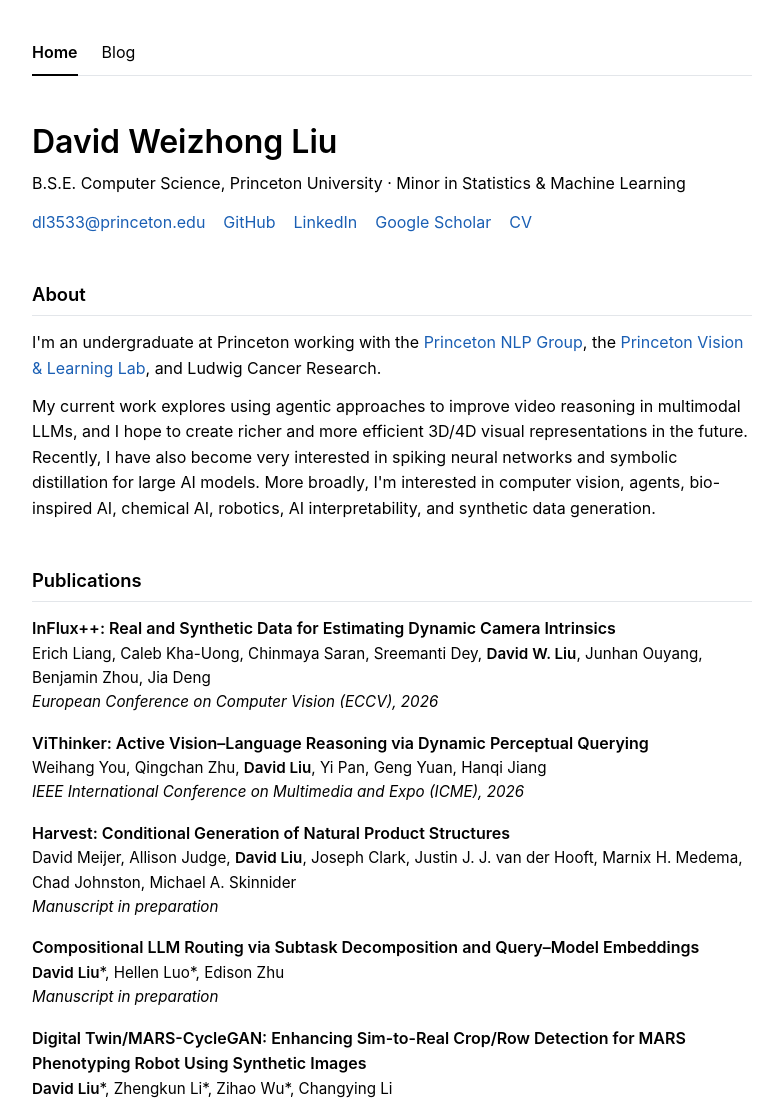
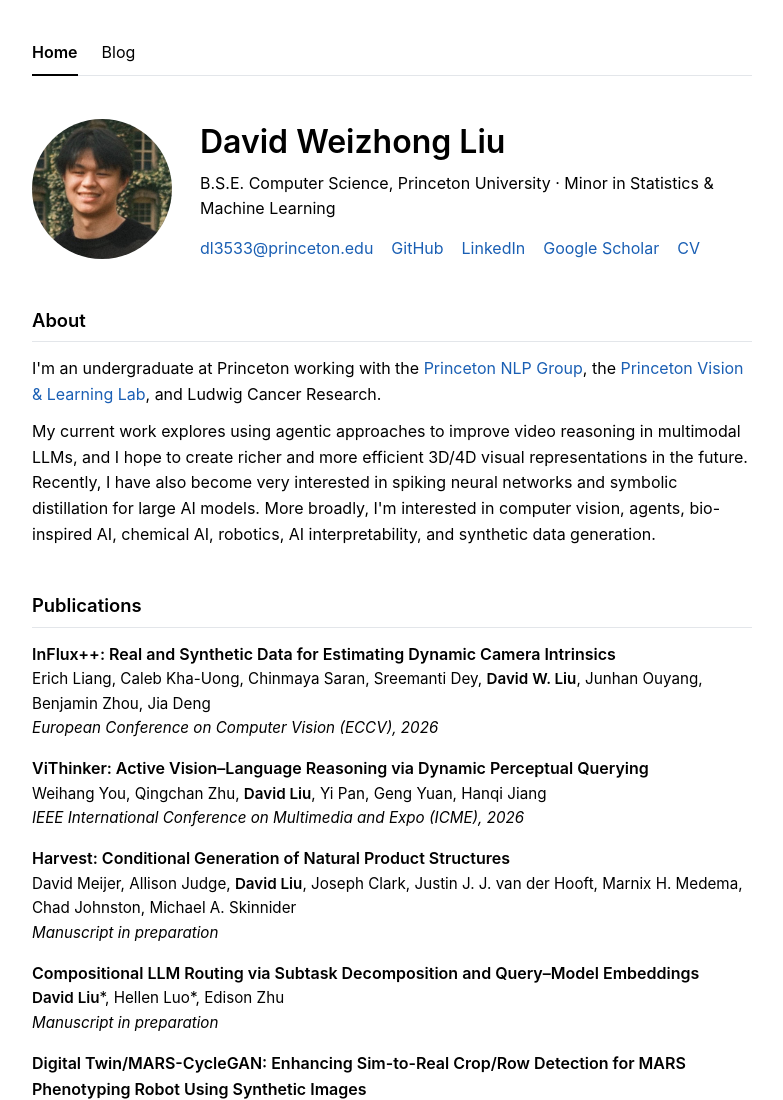
Before and after one commit to davidweizhongliu/davidweizhongliu.github.io, a plain HTML site: page index.html in a window 1280 px wide. Shown: the top 1100 px of the page, without its empty margins (248-1031 px from the left). Drawn offline with Linux system fonts and the light colour scheme.

Commit message:
Add profile photo

```diff
--- a/index.html
+++ b/index.html
@@ -15,7 +15,9 @@
     <a href="blog.html">Blog</a>
   </nav>
 
-  <header>
+  <header class="profile">
+    <img class="avatar" src="images/profile.jpg" alt="Photo of David Weizhong Liu" width="140" height="140">
+    <div>
     <h1>David Weizhong Liu</h1>
     <p class="subtitle">B.S.E. Computer Science, Princeton University · Minor in Statistics &amp; Machine Learning</p>
     <p class="links">
@@ -25,6 +27,7 @@
       <a href="https://scholar.google.com/citations?user=YOUR-ID">Google Scholar</a>
       <a href="resume.pdf">CV</a>
     </p>
+    </div>
   </header>
 
   <section>
--- a/style.css
+++ b/style.css
@@ -34,6 +34,24 @@ nav.tabs a {
 }
 nav.tabs a:hover { text-decoration: none; border-bottom-color: var(--rule); }
 nav.tabs a[aria-current="page"] { font-weight: 600; border-bottom-color: var(--text); }
+
+/* Profile header */
+header.profile {
+  display: flex;
+  align-items: center;
+  gap: 28px;
+}
+.avatar {
+  width: 140px;
+  height: 140px;
+  border-radius: 50%;
+  object-fit: cover;
+  flex-shrink: 0;
+}
+@media (max-width: 560px) {
+  header.profile { flex-direction: column; align-items: flex-start; gap: 16px; }
+  .avatar { width: 112px; height: 112px; }
+}
 
 h1 { font-size: 2rem; margin: 0 0 4px; font-weight: 600; }
 h2 {
```
Also changed, not shown: images/profile.jpg (added).
